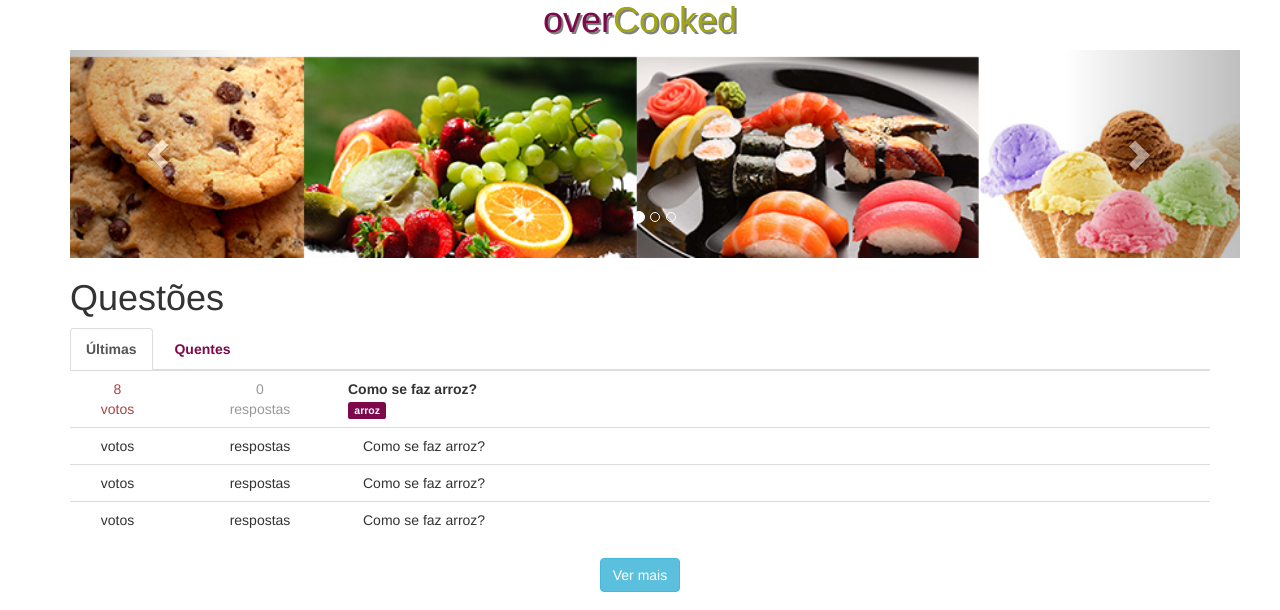
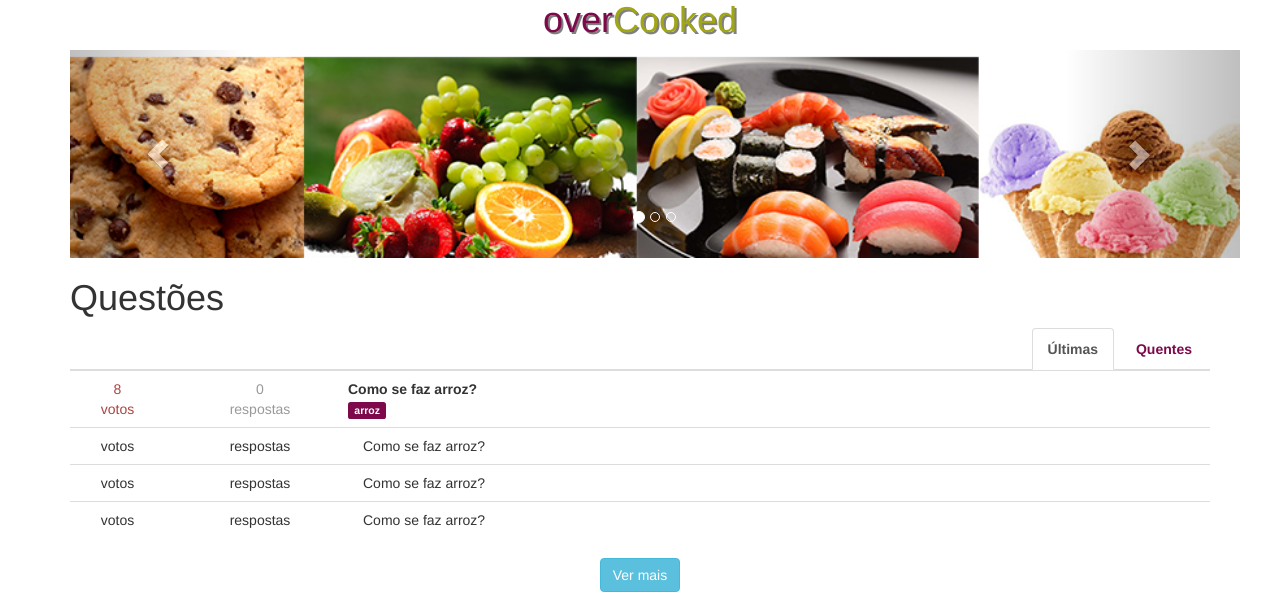
Before and after one commit to dvn123/overCooked, a PHP site: page /index.html in a window 1280 px wide. Shown: the part 92-702 px from the top of the page. Run offline with PHP 8.4, Linux system fonts and the light colour scheme; some libraries are stand-ins or nearby versions.

Commit message:
fixed tabs alignment to right

```diff
--- a/public_html/css/styles.css
+++ b/public_html/css/styles.css
@@ -124,6 +124,11 @@ img{
 body {
     margin-bottom: 50px;
 }
+
+.nav-tabs, .nav-pills {
+    text-align: right;
+}
+
 /****    *******/
 .voffset  { margin-top: 2px; }
 .voffset1 { margin-top: 5px; }
```
Also changed, not shown: public_html/index.html (+0 -18 lines).
